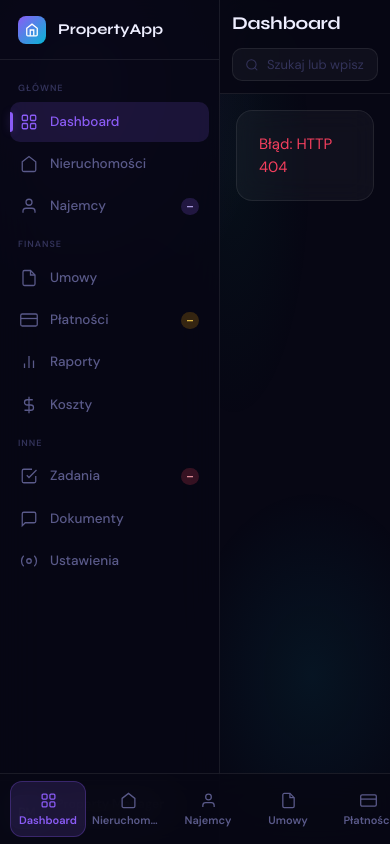
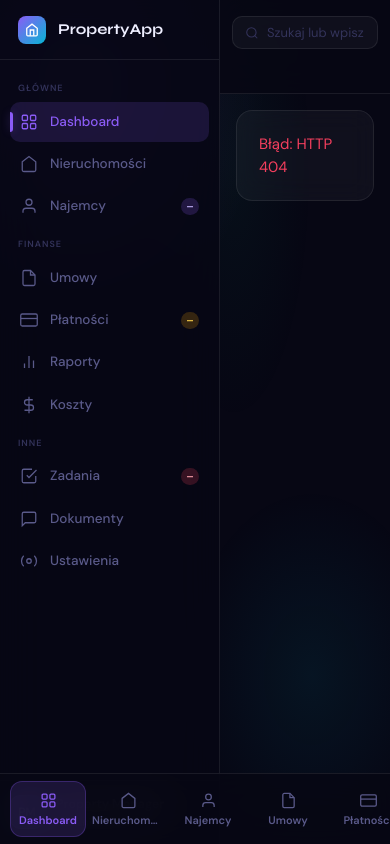
Before and after one commit to michalreczek1/propertyAPP2, a website: page public/index.html in a window 390 px wide. Drawn offline with nearby package versions, Linux system fonts and the light colour scheme; no server answers.

Commit message:
Simplify mobile topbar actions

```diff
--- a/public/styles.css
+++ b/public/styles.css
@@ -927,18 +927,18 @@ select.slim { font-size: 12.5px; padding: 6px 10px; border: 1px solid var(--bord
 @media (max-width: 720px) {
   .topbar {
     display: grid;
-    grid-template-columns: minmax(0, 1fr) auto;
+    grid-template-columns: 1fr;
     height: auto;
     min-height: 96px;
     padding: calc(8px + env(safe-area-inset-top)) 16px 10px;
     align-items: center;
     gap: 8px;
   }
-  .topbar-left { grid-column: 1; grid-row: 1; min-width: 0; width: auto; }
+  .topbar-left { display: none; }
   .topbar-sub, .topbar-sep { display: none; }
   .topbar-search {
     grid-column: 1 / -1;
-    grid-row: 2;
+    grid-row: 1;
     width: 100%;
     display: flex;
     flex: none;
@@ -947,9 +947,9 @@ select.slim { font-size: 12.5px; padding: 6px 10px; border: 1px solid var(--bord
   }
   .topbar-kbd { display: none; }
   .topbar-right {
-    grid-column: 2;
-    grid-row: 1;
-    justify-self: end;
+    grid-column: 1;
+    grid-row: 2;
+    justify-self: stretch;
     max-width: 100%;
     overflow-x: auto;
     padding-bottom: 2px;
@@ -984,12 +984,12 @@ select.slim { font-size: 12.5px; padding: 6px 10px; border: 1px solid var(--bord
 }
 @media (max-width: 560px) {
   .topbar {
-    grid-template-columns: minmax(0, 1fr) auto;
+    grid-template-columns: 1fr;
     min-height: 94px;
     padding: calc(8px + env(safe-area-inset-top)) 12px 10px;
   }
-  .topbar-left, .topbar-search { width: 100%; }
-  .topbar-right { width: auto; overflow-x: auto; padding-bottom: 2px; }
+  .topbar-search, .topbar-right { width: 100%; }
+  .topbar-right { overflow-x: auto; padding-bottom: 2px; }
   .kpi-strip, .kpi-strip-flat-5, .kpi-strip-flat-4, .settle-grid, .sum-grid, .sum-grid-5 { grid-template-columns: 1fr; }
   .kh-val { font-size: 36px; }
   .rooms-row { grid-template-columns: 38px minmax(0,1fr) auto; padding: 10px 12px; }
```
Also changed, not shown: tests/ui-smoke.spec.js (+5 -0 lines).
